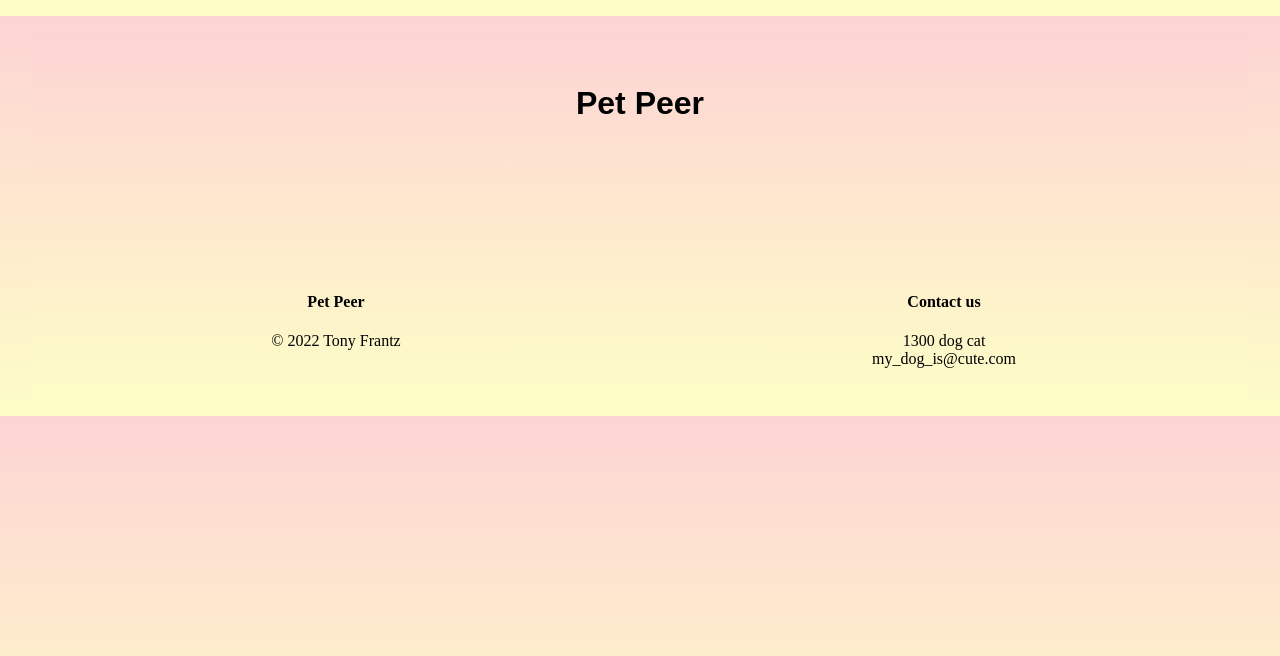
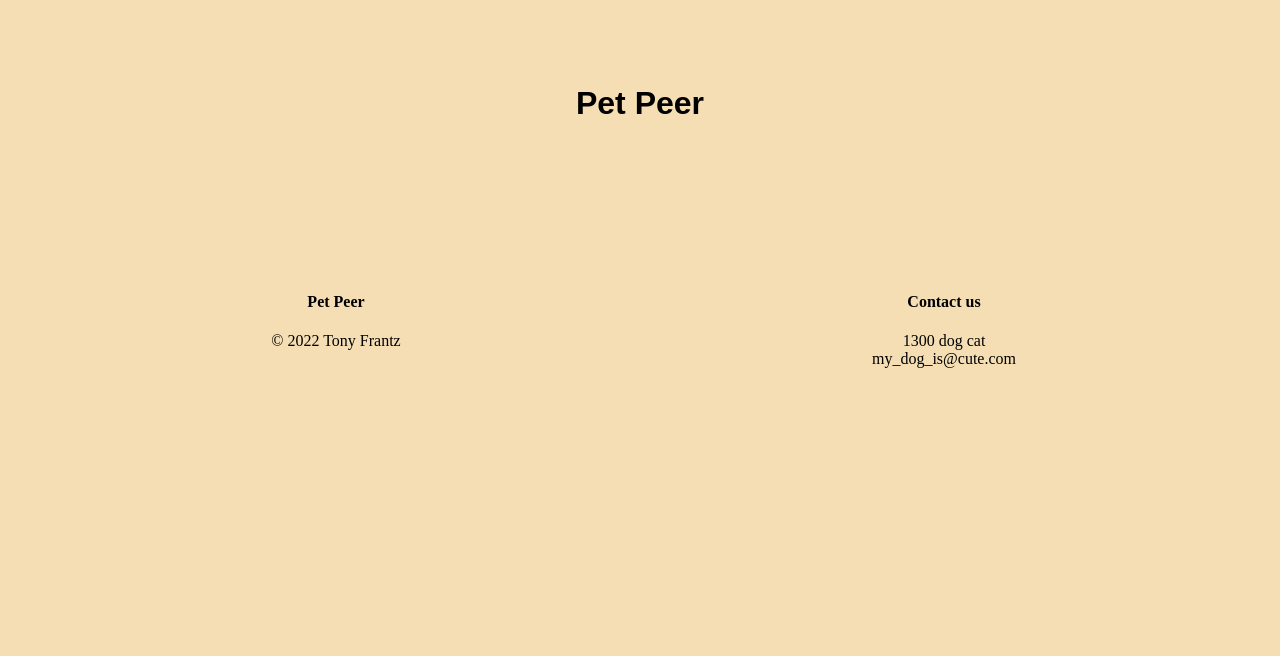
Before and after one commit to tonesfrantz/flask-app, a Flask app: page /most_popular in a window 1280 px wide. Shown: the top 656 px of the page. Run offline with Flask 2, Linux system fonts and the light colour scheme; data that the repository does not hold is empty; some libraries are stand-ins or nearby versions; some web fonts are replaced.

Commit message:
final_presentation_version

```diff
--- a/static/style.css
+++ b/static/style.css
@@ -6,7 +6,11 @@ main {
     margin: 1em;
     flex-direction: column;
     flex-wrap: wrap;
-    background-image: linear-gradient(rgb(253, 212, 212), rgb(253, 253, 199));
+    background-color: wheat;
+}
+
+.signup_login {
+    background-color: transparent;
 }
 
 .gallery_container {
@@ -23,6 +27,7 @@ div.gallery {
     border: 1px solid #ccc;
     border-radius: 8px;
     opacity: 0.95;
+    background-color: transparent;
 }
 
 div.gallery:hover {
@@ -46,46 +51,11 @@ div.desc {
 
 .responsive {
     display: flex;
-    /* flex-direction: column; */
     gap: 5px;
     flex-wrap: wrap;
     max-width: 1100px;
-    /* width: 100%; */
     justify-content: center;
-    /* padding: 0 6px;
-    float: center; */
 }
-
-/* @media only screen and (max-width: 1000px) {
-    .responsive {
-        width: 74%;
-        margin: 6px 0;
-    }
-}
-
-@media only screen and (max-width: 700px) {
-    .responsive {
-        width: 55%;
-        margin: 6px 0;
-    }
-}
-
-@media only screen and (max-width: 500px) {
-    .responsive {
-        width: 49.99999%;
-    }
-}
-@media only screen and (max-width: 300px) {
-    .responsive {
-        width: 49.99999%;
-    }
-} */
-
-/* .clearfix:after {
-    content: '';
-    display: table;
-    clear: both;
-} */
 
 * {
     box-sizing: border-box;
@@ -146,30 +116,6 @@ form label {
     font-weight: bold;
 }
 
-/* .individial_pet {
-    background-color: rgb(244, 244, 244);
-    padding: 2em;
-}
-
-div.individial_pet {
-    width: 100%;
-    height: 20px;
-    object-fit: cover;
-    border: 1px solid #ccc;
-}
-
-div.individial_pet:hover {
-    width: 100%;
-    height: 20px;
-    object-fit: cover;
-    border: 1px solid #777;
-}
-img {
-    width: 100%;
-    height: 200px;
-    object-fit: cover;
-    border: 0.5em solid white;
-}*/
 .enlarge_photo {
     width: 100%;
     height: 600px;
@@ -177,19 +123,6 @@ img {
     border: 0.5em solid white;
     border-radius: 5px;
 }
-
-/* .individial_pet .info .user_individual {
-    display: flex;
-    flex-wrap: wrap;
-    align-items: center;
-    gap: 10px;
-}
-
-.all-pets .user_list {
-    display: grid;
-    gap: 2em;
-    grid-template-columns: repeat(3, 1fr);
-}*/
 
 .header_nav {
     display: flex;
```
Also changed, not shown: README.md.
